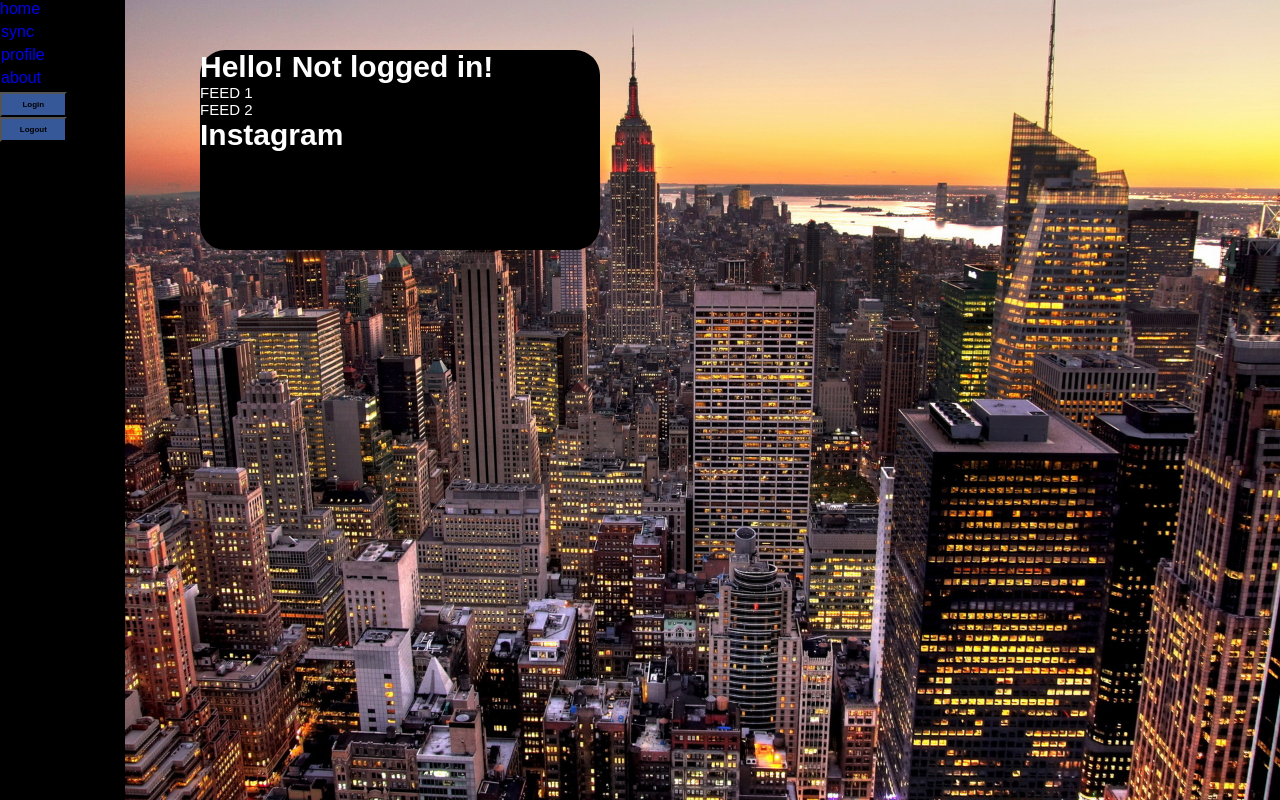
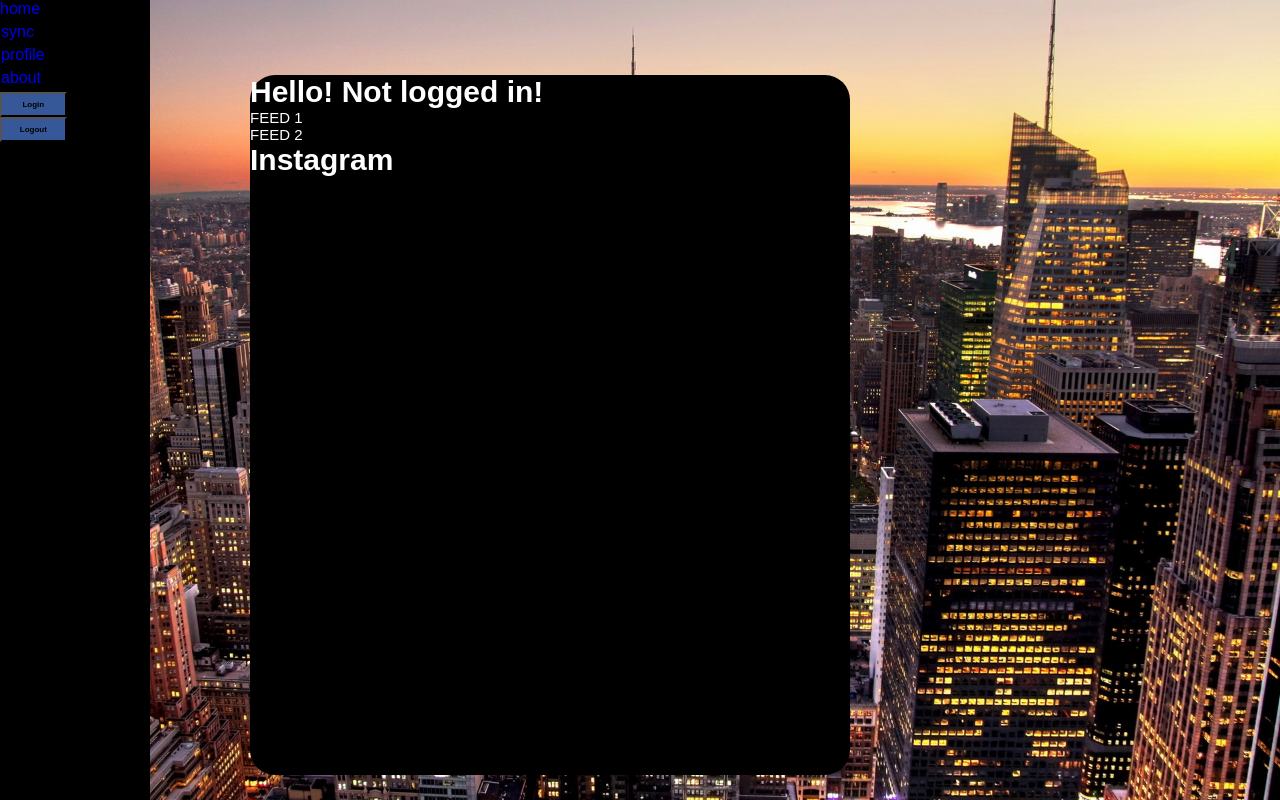
Before and after one commit to sbrycebarker/personalproject, a website: page public/index.html in a window 1280 px wide. Drawn offline with nearby package versions, Linux system fonts and the light colour scheme; some packages are replaced by stand-ins of ours; no server answers.

Commit message:
Update main.css

```diff
--- a/public/styles/main.css
+++ b/public/styles/main.css
@@ -20,7 +20,7 @@ a:visited {
 .header {
   position: absolute;
   height: 100%;
-  width: 125px;
+  width: 150px;
   color: white;
   background-color: black;
   font-family: sans-serif;
@@ -58,12 +58,12 @@ a:visited {
 .row {
   position: relative;
   background-color: black;
-  height: 200px;
-  width: 400px;
+  height: 700px;
+  width: 600px;
   font-family: sans-serif;
   font-size: 15px;
-  top: 50px;
-  left: 200px;
+  top: 75px;
+  left: 250px;
   color: white;
   display: inline-block;
   border-radius: 25px;
```
